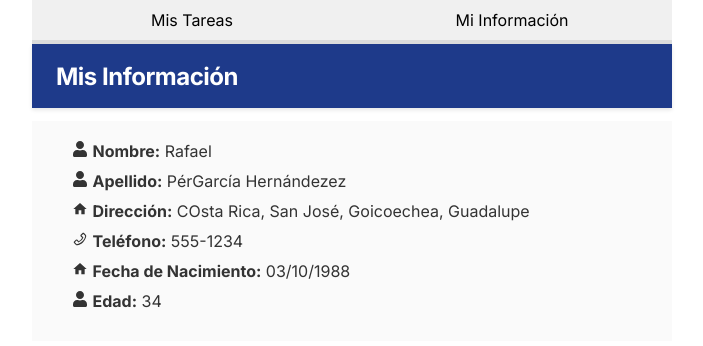
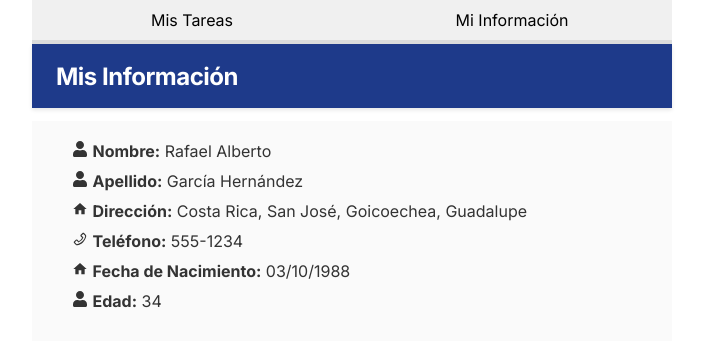
Before and after one commit to rafalbergh/tareas-interactiva, a React (Vite) app: page /Info in a window 1280 px wide. Shown: the top 346 px of the page, without its empty margins (288-991 px from the left). Built offline with nearby package versions, Linux system fonts and the light colour scheme.

Commit message:
Corrección de datos

```diff
--- a/src/Info.jsx
+++ b/src/Info.jsx
@@ -4,9 +4,9 @@ import Datos from "./Datos";
 
 function Info() {
 
-    const nombre = "Rafael";
-    const apellido = "PérGarcía Hernándezez";
-    const direccion = "COsta Rica, San José, Goicoechea, Guadalupe";
+    const nombre = "Rafael Alberto";
+    const apellido = "García Hernández";
+    const direccion = "Costa Rica, San José, Goicoechea, Guadalupe";
     const telefono = "555-1234";
     const fechaNacimiento = "03/10/1988";
     const edad = 34;
```
